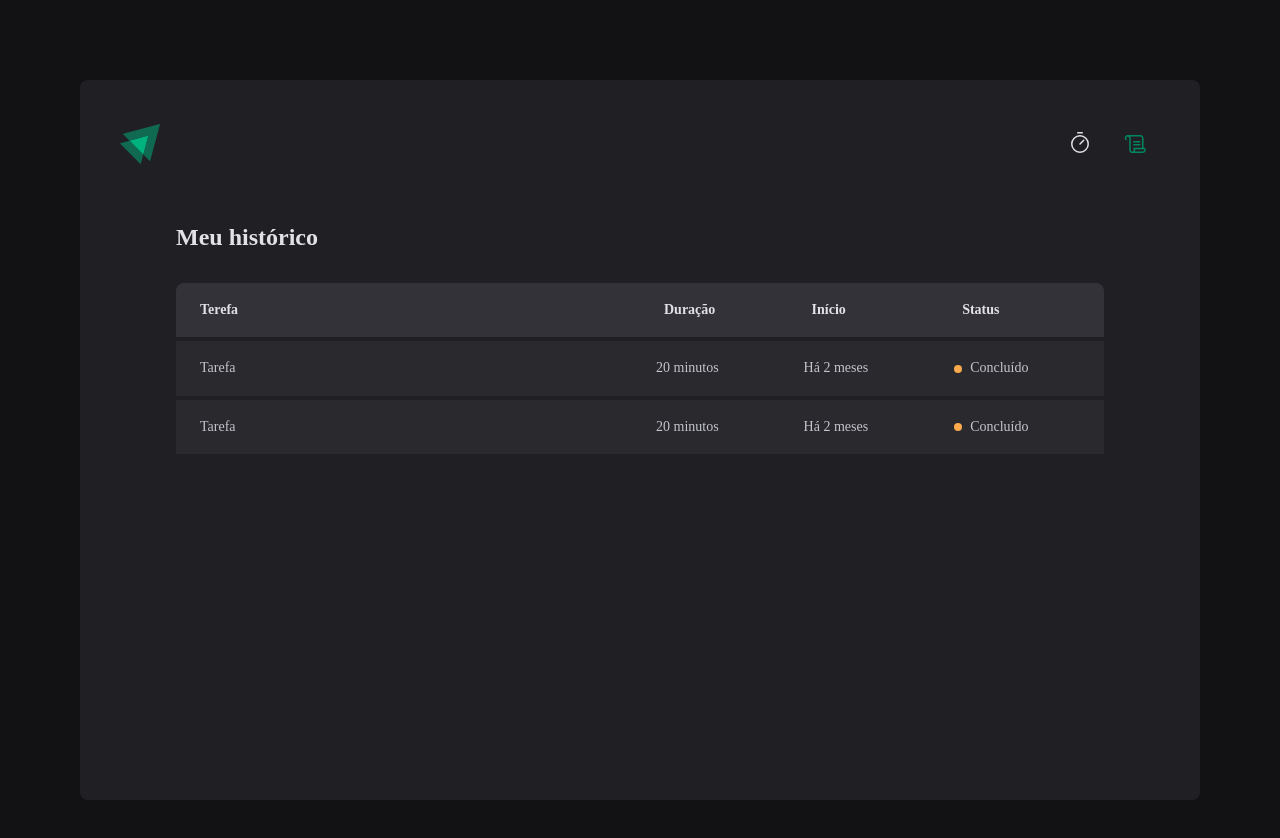
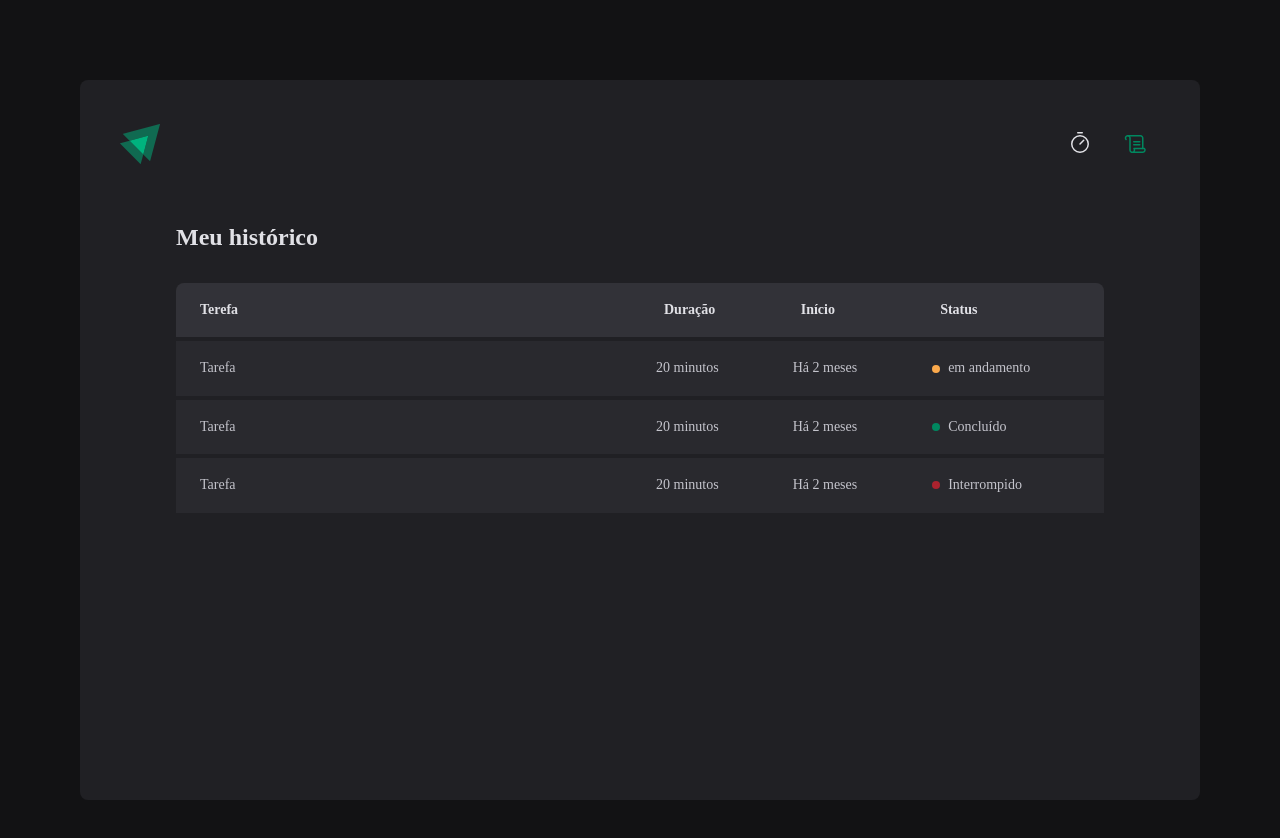
Before and after one commit to ReinaldoARamos/Ignite_Timer, a React (Vite) app: page /history in a window 1280 px wide. Shown: the top 838 px of the page. Built offline with nearby package versions, Linux system fonts and the light colour scheme.

Commit message:
criuando um objeto que armazena as consts com os valores das cores, em seguida o StatusPRops pega esse valor e joga no Style-component como prop e em seguida chamamos os valroes ali dentro no props.theme, lembrando de colocar StausCOlor no COmponente no index do historico

```diff
--- a/src/pages/History/index.tsx
+++ b/src/pages/History/index.tsx
@@ -21,7 +21,7 @@ export function History() {
             <td>20 minutos</td>
             <td>Há 2 meses</td>
            <td>
-           <StatusColor>Concluído</StatusColor>
+           <StatusColor StatusColor="yellow">em andamento</StatusColor>
            </td>
           </tr>
           <tr>
@@ -29,10 +29,17 @@ export function History() {
             <td>20 minutos</td>
             <td>Há 2 meses</td>
             <td>
-            <StatusColor>Concluído</StatusColor>
+            <StatusColor StatusColor="green">Concluído</StatusColor>
               </td>
           </tr>
-
+          <tr>
+            <td>Tarefa</td>
+            <td>20 minutos</td>
+            <td>Há 2 meses</td>
+            <td>
+            <StatusColor StatusColor="red">Interrompido</StatusColor>
+              </td>
+          </tr>
         </tbody>
       </table>
     </HistoryList>
--- a/src/pages/History/styles.ts
+++ b/src/pages/History/styles.ts
@@ -59,14 +59,17 @@ th{
 
 `
 
-interface STATUS_COLOR {
+const STATUS_COLOR  = { //cria um objeto que armazena o valor das cores
     yellow: 'yellow-500',
-    red: 'red-500';
-    green: 'green-500'
+    red: 'red-500',
+    green: 'green-500',
+}  as const //marca como const para poder entender que cada uma dessas string nao sao qualquer valor
+
+interface StatusProps{
+    StatusColor: 'yellow'  | 'red' | 'green'  //para o statusprops com as consts armazenadas
 }
 
-
-export const StatusColor = styled.span`
+export const StatusColor = styled.span<StatusProps>` //passamos o valor da interface usando o generic
 display: flex;
 align-items: center;
 gap: 0.5rem;
@@ -76,6 +79,7 @@ gap: 0.5rem;
     width: 0.5rem;
     height: 0.5rem;
     border-radius: 9999px;
-    background-color:  ${(props) => props.theme["yellow-500"]};
+    background-color:  ${(props) => props.theme[STATUS_COLOR[props.StatusColor]]}; //definimos a cor atraves do valor armazenado
+    //dentro do objeto passando como props
 }
 `
```
